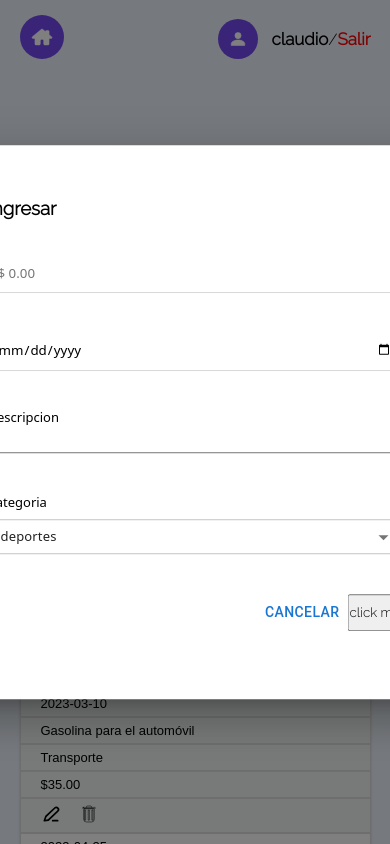
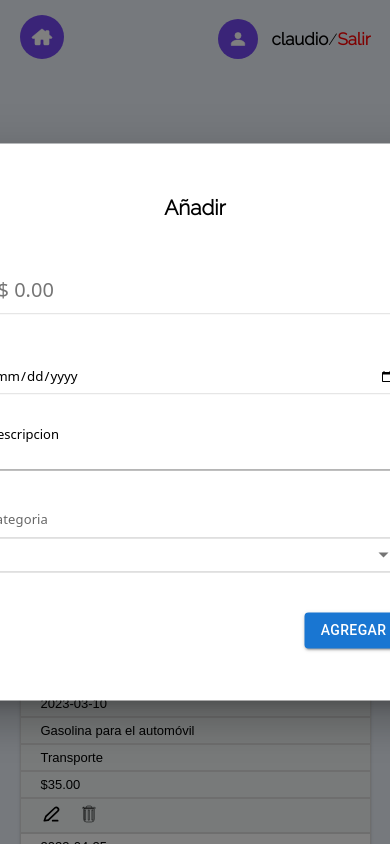
Before and after one commit to cwweb2020/spend-check, a React (Create React App) app: page /gastos in a window 390 px wide. Both pictures are taken after a click on the button 272 px from the left and 191 px from the top of the page. Shown: the top 844 px of the page. Built offline with nearby package versions, Linux system fonts and the light colour scheme; a web font is replaced by a local one.

Commit message:
reformo modal lo hago responsive

```diff
--- a/package.json
+++ b/package.json
@@ -18,6 +18,7 @@
     "react-chartjs-2": "^5.2.0",
     "react-dom": "^18.2.0",
     "react-hot-toast": "^2.4.1",
+    "react-icons": "^4.12.0",
     "react-minimal-pie-chart": "^8.4.0",
     "react-router-dom": "^6.20.1",
     "react-scripts": "5.0.1",
--- a/src/components/GastosIngresos.jsx
+++ b/src/components/GastosIngresos.jsx
@@ -1,11 +1,12 @@
-import React from "react";
+import React, { useEffect, useRef, useState } from "react";
 import MedioCirculo from "./MedioCirculo";
 
 const GastosIngresos = () => {
   const porcentajes = [20, 10, 50, 20];
   const colores = ["#9933cc", "#36A2EB", "#ff725e", "green"];
 
-  //
+  ///
+  ///
 
   return (
     <>
--- a/src/components/ModalForm.jsx
+++ b/src/components/ModalForm.jsx
@@ -4,7 +4,8 @@ import Button from "@mui/material/Button";
 import Modal from "@mui/material/Modal";
 import { DataContext } from "../context/provider/DataUserProvider";
 import MenuItem from "@mui/material/MenuItem";
-import { Select } from "@mui/material";
+import { InputLabel, Select } from "@mui/material";
+import { VscChromeClose } from "react-icons/vsc";
 
 const styleForm = {
   position: "absolute",
@@ -18,6 +19,13 @@ const styleForm = {
   borderRadius: "15px",
 };
 
+const ex = {
+  position: "absolute",
+  top: "2.4%",
+  right: "2.4%",
+  cursor: "pointer",
+};
+
 export default function ModalForm() {
   const [formValue, setFormValue] = React.useState({
     amount: "",
@@ -26,6 +34,8 @@ export default function ModalForm() {
     selection: "",
   });
   const [coleccionInputs, setColeccionInputs] = React.useState([]);
+
+  //
 
   const { handleClose, open } = React.useContext(DataContext);
 
@@ -38,11 +48,14 @@ export default function ModalForm() {
       ...formValue,
       [e.target.name]: e.target.value,
     });
+    console.log(formValue);
   };
 
   //
   const handleSubmit = (e) => {
     e.preventDefault();
+    //
+
     setColeccionInputs([...coleccionInputs, formValue]);
     e.target.reset();
     //
@@ -63,14 +76,14 @@ export default function ModalForm() {
           <div className="modal-form-container">
             <div className="modal-form-form">
               <form onSubmit={handleSubmit}>
-                <h3 className="form-title">Ingresar</h3>
+                <h3 className="form-title">Añadir</h3>
                 <input
+                  className="input-money"
                   name="amount"
                   placeholder="$ 0.00"
                   type="number"
                   onChange={handleInputChange}
                 />
-
                 <input name="date" type="date" onChange={handleInputChange} />
                 <label>Descripcion</label>
                 <textarea
@@ -80,37 +93,48 @@ export default function ModalForm() {
                   rows="1"
                   onChange={handleInputChange}
                 />
-
-                <label>Categoria</label>
+                {/* <label>Categoria</label> */}
+                <InputLabel id="demo-simple-select-label">Categoria</InputLabel>
                 <Select
+                  labelId="demo-simple-select-label"
                   id="demo-simple-select"
                   className="select-form"
                   name="selection"
-                  defaultValue="deportes"
+                  //  defaultValue="deportes"
+                  label="Catergoria"
                   onChange={handleInputChange}
                 >
-                  <MenuItem style={{ fontSize: "13px" }} value={10}>
-                    vivienda
+                  <MenuItem style={{ fontSize: "13px" }} value="vivienda">
+                    Vivienda
                   </MenuItem>
                   <MenuItem style={{ fontSize: "13px" }} value="deportes">
-                    deportes
+                    Deportes
                   </MenuItem>
                   <MenuItem style={{ fontSize: "13px" }} value="comestibles">
-                    comestibles
+                    Comestibles
                   </MenuItem>
                   <MenuItem style={{ fontSize: "13px" }} value="salidas">
-                    salidas
+                    Salidas
+                  </MenuItem>
+                  <MenuItem style={{ fontSize: "13px" }} value="alquiler">
+                    Alquiler
                   </MenuItem>
                   <MenuItem style={{ fontSize: "13px" }} value="otros">
-                    otros
-                  </MenuItem>
-                  <MenuItem style={{ fontSize: "13px" }} value={30}>
-                    Thirty
+                    Otros
                   </MenuItem>
                 </Select>
                 <div className="buttons-container">
-                  <Button onClick={handleCloseForModal}>Cancelar</Button>
-                  <button type="submit">click me</button>
+                  <span className="ex-close" style={ex}>
+                    <VscChromeClose onClick={handleCloseForModal} />
+                  </span>
+
+                  <Button
+                    style={{ fontSize: "14px" }}
+                    type="submit"
+                    variant="contained"
+                  >
+                    Agregar
+                  </Button>
                 </div>
               </form>
             </div>
--- a/src/components/Table.jsx
+++ b/src/components/Table.jsx
@@ -13,7 +13,7 @@ import ModalForm from "./ModalForm";
 
 //
 
-const Table = ({ titulo, button, bg }) => {
+const Table = ({ titulo, bg }) => {
   const [data, setData] = useState(datos);
   const [total, setTotal] = useState(0);
   //
--- a/src/components/charts/LinearChart.jsx
+++ b/src/components/charts/LinearChart.jsx
@@ -53,8 +53,8 @@ export const options = {
 
 const labels = ["Setiembre", "Octubre", "noviembre", "diciembre"];
 // Datos de ingresos mensuales fijos
-const ingresosMensuales = [1000, 2500, 2750, 3900];
-const egresosMensuales = [500, 1200, 1530, 3600];
+const ingresosMensuales = [2500, 2520, 2750, 3100];
+const egresosMensuales = [1250, 1450, 1600, 2900];
 
 export const data = {
   labels,
--- a/src/styles/modalForm.scss
+++ b/src/styles/modalForm.scss
@@ -1,7 +1,7 @@
 .modal-form-container {
-  min-width: 27vw;
+  min-width: 30vw;
   min-height: 58vh;
-  padding: 20px;
+  padding: 1.25em;
 
   .modal-form-form {
     form {
@@ -9,7 +9,12 @@
       flex-direction: column;
 
       .form-title {
-        margin-bottom: 35px;
+        margin-bottom: 2.1875em;
+        text-align: center;
+        font-size: 1.3em;
+      }
+      .input-money {
+        font-size: 1.25em;
       }
 
       label {
@@ -19,8 +24,8 @@
       }
 
       input {
-        margin-bottom: 37px;
-        padding: 10px;
+        margin-bottom: 2.3125em;
+        padding: 0.5em;
         border: 1px solid #ccc;
         border-radius: 5px;
         border-top: none;
@@ -36,7 +41,7 @@
         border-top: none;
         border-right: none;
         border-left: none;
-        margin-bottom: 40px;
+        margin-bottom: 3em;
         font-family: system-ui;
 
         &:focus {
@@ -77,3 +82,16 @@
     }
   }
 }
+
+.ex-close {
+  padding: 3px;
+  display: flex;
+  justify-content: center;
+  align-items: center;
+  border-radius: 4px;
+
+  &:hover {
+    background-color: #e1d8d8de;
+    transition: all 200ms;
+  }
+}
```
Also changed, not shown: 1 other file (tests, documents, lock files or other folders).
